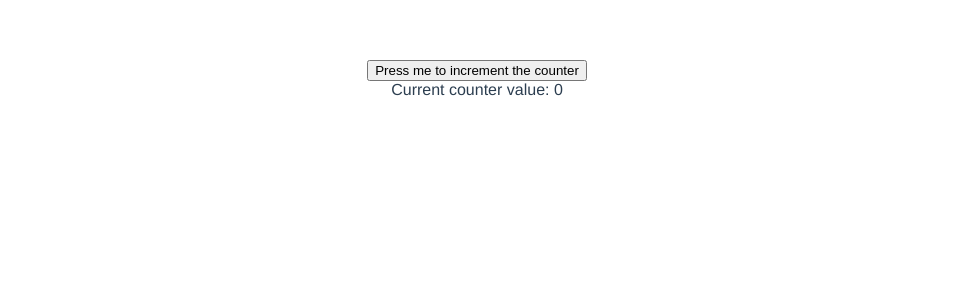
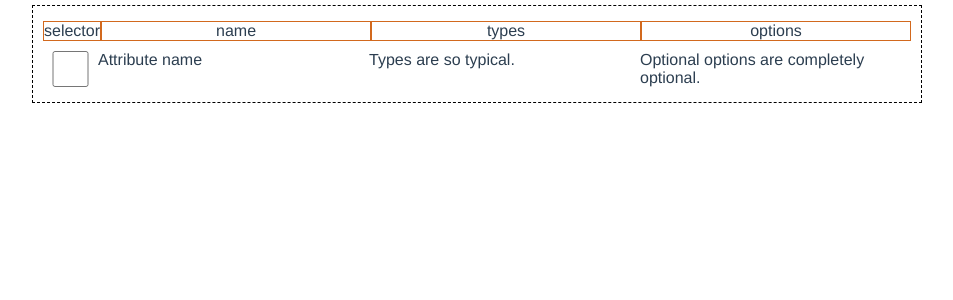
Before and after one commit to RevyakinMB/atree, a Vue app: page / in a window 1280 px wide. Shown: the top 300 px of the page, without its empty margins (163-1116 px from the left). Built offline with nearby package versions, Linux system fonts and the light colour scheme.

Commit message:
add tree component

```diff
--- a/package.json
+++ b/package.json
@@ -10,6 +10,7 @@
   },
   "dependencies": {
     "core-js": "^3.6.5",
+    "less-loader": "^6.1.0",
     "vue": "^2.6.11",
     "vuex": "^3.4.0"
   },
@@ -23,6 +24,7 @@
     "babel-eslint": "^10.1.0",
     "eslint": "^6.7.2",
     "eslint-config-airbnb-base": "^14.1.0",
+    "eslint-import-resolver-webpack": "^0.12.2",
     "eslint-plugin-import": "^2.20.2",
     "eslint-plugin-vue": "^6.2.2",
     "lint-staged": "^9.5.0",
--- a/src/App.vue
+++ b/src/App.vue
@@ -1,27 +1,56 @@
 <template>
   <div id="app">
-    <HelloWorld />
+    <Tree
+      :columns="treeColumns"
+    />
   </div>
 </template>
 
 <script>
-import HelloWorld from './components/HelloWorld.vue';
+import Tree from '@/components/tree/Tree.vue';
 
 export default {
   name: 'App',
   components: {
-    HelloWorld,
+    Tree,
+  },
+  data() {
+    return {
+      treeColumns: [{
+        name: 'selector',
+        width: 1,
+      }, {
+        name: 'name',
+      }, {
+        name: 'types',
+      }, {
+        name: 'options',
+      }],
+    };
   },
 };
 </script>
 
 <style>
+body, html {
+  margin: 0;
+  padding: 0;
+  width: 100%;
+  height: 100%;
+}
+
 #app {
   font-family: Avenir, Helvetica, Arial, sans-serif;
   -webkit-font-smoothing: antialiased;
   -moz-osx-font-smoothing: grayscale;
-  text-align: center;
   color: #2c3e50;
-  margin-top: 60px;
+}
+
+@media screen and (min-width: 900px) {
+  #app {
+    width: 900px;
+    margin-left: auto;
+    margin-right: auto;
+  }
 }
 </style>
--- a/src/components/HelloWorld.vue
+++ /dev/null
@@ -1,51 +0,0 @@
-<template>
-  <div>
-    <div>
-      <button
-        @click="increment"
-      >
-        Press me to increment the counter
-      </button>
-    </div>
-    <div>
-      <span>
-        Current counter value:
-        {{ counter }}
-      </span>
-    </div>
-  </div>
-</template>
-
-<script>
-export default {
-  name: 'HelloWorld',
-  data() {
-    return {
-      counter: 0,
-    };
-  },
-  methods: {
-    increment() {
-      this.counter += 1;
-    },
-  },
-};
-</script>
-
-<!-- Add "scoped" attribute to limit CSS to this component only -->
-<style scoped>
-h3 {
-  margin: 40px 0 0;
-}
-ul {
-  list-style-type: none;
-  padding: 0;
-}
-li {
-  display: inline-block;
-  margin: 0 10px;
-}
-a {
-  color: #42b983;
-}
-</style>
--- /dev/null
+++ b/src/components/tree/Tree.vue
@@ -0,0 +1,102 @@
+<template>
+  <div class="tree">
+    <div class="tree__header">
+      <div
+        v-for="(column, index) in columns"
+        :key="index"
+        class="tree__header__item"
+        :style="{
+          flexGrow: column.width || 5,
+        }"
+      >
+        {{ column.name }}
+      </div>
+    </div>
+    <tree-line
+      :columns="columns"
+      :records="records"
+    >
+      <template v-slot:selector="{ className, styles }">
+        <input
+          type="checkbox"
+          :class="className"
+          :style="styles"
+        >
+      </template>
+      <template #name="{ className, styles }">
+        <span
+          :class="className"
+          :style="styles"
+        >
+          Attribute name
+        </span>
+      </template>
+      <template #types="{ className, styles }">
+        <span
+          :class="className"
+          :style="styles"
+        >
+          Types are so typical.
+        </span>
+      </template>
+      <template #options="{ className, styles }">
+        <span
+          :class="className"
+          :style="styles"
+        >
+          Optional options are completely optional.
+        </span>
+      </template>
+    </tree-line>
+  </div>
+</template>
+
+<script>
+import TreeLine from './TreeLine.vue';
+
+export default {
+  components: {
+    TreeLine,
+  },
+  props: {
+    columns: {
+      type: Array,
+      required: true,
+      default() {
+        return [];
+      },
+    },
+  },
+  data() {
+    return {
+      records: [0, 1, 2, 3, 4, 5],
+    };
+  },
+  methods: {
+  },
+};
+</script>
+
+<style lang="less">
+  .tree {
+    // width: 100%;
+    margin: 5px;
+    padding: 10px;
+    border: 1px dashed black;
+  }
+
+  .tree__header {
+    display: flex;
+    text-align: center;
+  }
+
+  .tree__header__item {
+    margin: 5px 0;
+    flex: 1 1 1px;
+    border: 1px solid chocolate;
+  }
+
+  .tree__contents {
+    flex: 1 1 1px;
+  }
+</style>
--- /dev/null
+++ b/src/components/tree/TreeLine.vue
@@ -0,0 +1,58 @@
+<template>
+  <div class="tree__line">
+    <template
+      v-for="(column, index) in columns"
+    >
+      <slot
+        :name="column.name"
+        className="tree__line__item"
+        :styles="columnStyles[index]"
+      />
+    </template>
+  </div>
+</template>
+
+<script>
+export default {
+  props: {
+    columns: {
+      type: Array,
+      required: true,
+      default() {
+        return [];
+      },
+    },
+    records: {
+      type: Array,
+      required: true,
+    },
+  },
+
+  data() {
+    return {
+    };
+  },
+
+  computed: {
+    columnStyles() {
+      return this.columns.map((column) => ({
+        flexGrow: column.width || 5,
+      }));
+    },
+  },
+
+  methods: {
+  },
+};
+</script>
+
+<style lang="less">
+  .tree__line {
+    display: flex;
+  }
+
+  .tree__line__item {
+    margin: 5px 0;
+    flex: 1 1 1px;
+  }
+</style>
```
Also changed, not shown: .eslintrc.js, 1 other file (tests, documents, lock files or other folders).
